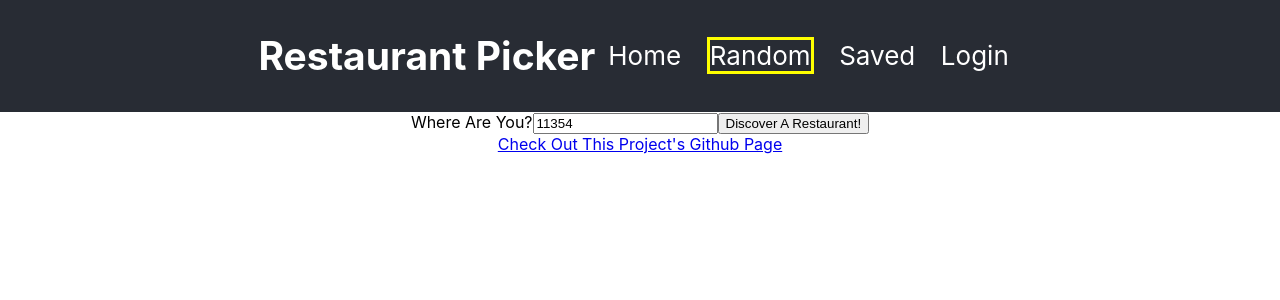
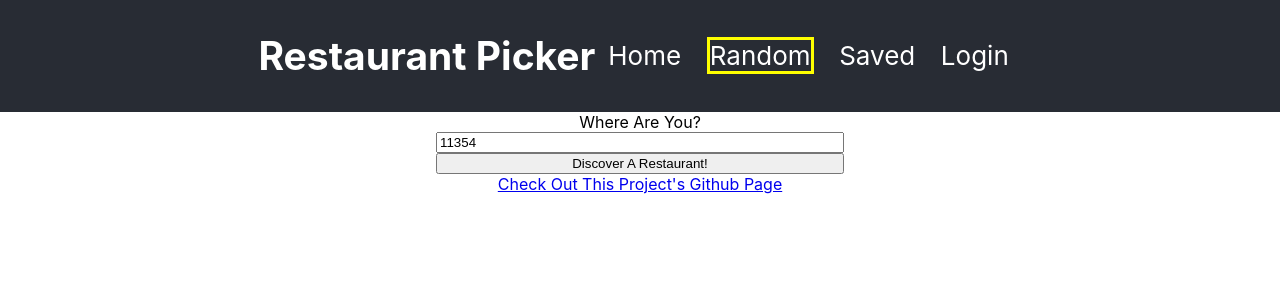
Before and after one commit to NeedsAUsername/food-picker, a React (Create React App) app: page /random in a window 1280 px wide. Shown: the top 300 px of the page. Built offline with nearby package versions, Linux system fonts and the light colour scheme.

Commit message:
adds flex column to forms and min-width to inputs

```diff
--- a/src/App.css
+++ b/src/App.css
@@ -28,7 +28,10 @@
   align-items: center;
   justify-content: center;
 }
-
-input {
-
+.search-form {
+  display: flex;
+  flex-direction: column;
 }
+.search-form input, select{
+  min-width: 400px;
+}
--- a/src/randomizer/input.js
+++ b/src/randomizer/input.js
@@ -15,7 +15,7 @@ class RandomizerInput extends React.Component {
   }
   render () {
     return (
-      <form onSubmit={this.handleSubmit}>
+      <form onSubmit={this.handleSubmit} className="search-form">
         <label htmlFor="location">Where Are You?</label>
         <input type="text" id="location" name="location" onChange={this.handleChange} value={this.state.location} required/>
         <input type="submit" value="Discover A Restaurant!" />
--- a/src/restaurants/component.js
+++ b/src/restaurants/component.js
@@ -6,7 +6,7 @@ class Restaurant extends React.Component {
     const rest = this.props.restaurant;
     return (
       <div className="restaurant-container">
-        <img width="400" height="300" src={rest.image_url} alt="restaurant-pic-missing" />
+        <img width="400" height="320" src={rest.image_url} alt="restaurant-pic-missing" />
         <a href={rest.url} target="_blank" rel="noopener noreferrer"><img src={yelpLogo} alt="Yelp-Logo-Missing"/></a>
         <a href={rest.url} target="_blank" rel="noopener noreferrer">{rest.name}</a>
         <div>
--- a/src/search/container.js
+++ b/src/search/container.js
@@ -12,7 +12,7 @@ class SearchContainer extends React.Component {
 
   render () {
     return (
-      <div>
+      <div className="search-container">
         <SearchInput fetchRestaurants={this.props.fetchRestaurants}/>
         <Restaurants loading={this.props.loading} restaurants={this.props.restaurants} addRestaurant={this.props.addRestaurant} userRestaurants={this.props.userRestaurants}/>
       </div>
--- a/src/search/input.js
+++ b/src/search/input.js
@@ -3,21 +3,22 @@ import React from 'react';
 class SearchInput extends React.Component {
   state = {
     location: '11354',
-    price: ''
+    price: '',
+    hot: ''
   }
   handleChange = (event) => {
     this.setState({
       [event.target.name]: event.target.value
-    })
+    }, () => console.log(this.state))
   }
   handleSubmit = (event) => {
     event.preventDefault();
-    const params = `location=${this.state.location}&price=${this.state.price}`;
+    const params = `location=${this.state.location}&price=${this.state.price}&attributes=${this.state.hot}`;
     this.props.fetchRestaurants(params);
   }
   render () {
     return (
-      <form onSubmit={this.handleSubmit}>
+      <form onSubmit={this.handleSubmit} className="search-form">
         <label htmlFor="location">Location</label>
         <input type="text" id="location" name="location" onChange={this.handleChange} value={this.state.location} required/>
         <label htmlFor="price">Price</label>
@@ -28,6 +29,11 @@ class SearchInput extends React.Component {
           <option value="3">Treat</option>
           <option value="4">Splurge</option>
         </select>
+        <label htmlFor="hot">Only want new restaurants?</label>
+        <select onChange={this.handleChange} id="hot" name="hot" value={this.state.hot}>
+          <option value="">No</option>
+          <option value="hot_and_new">Sure</option>
+        </select>
         <input type="submit" value="Search" />
       </form>
     )
```
